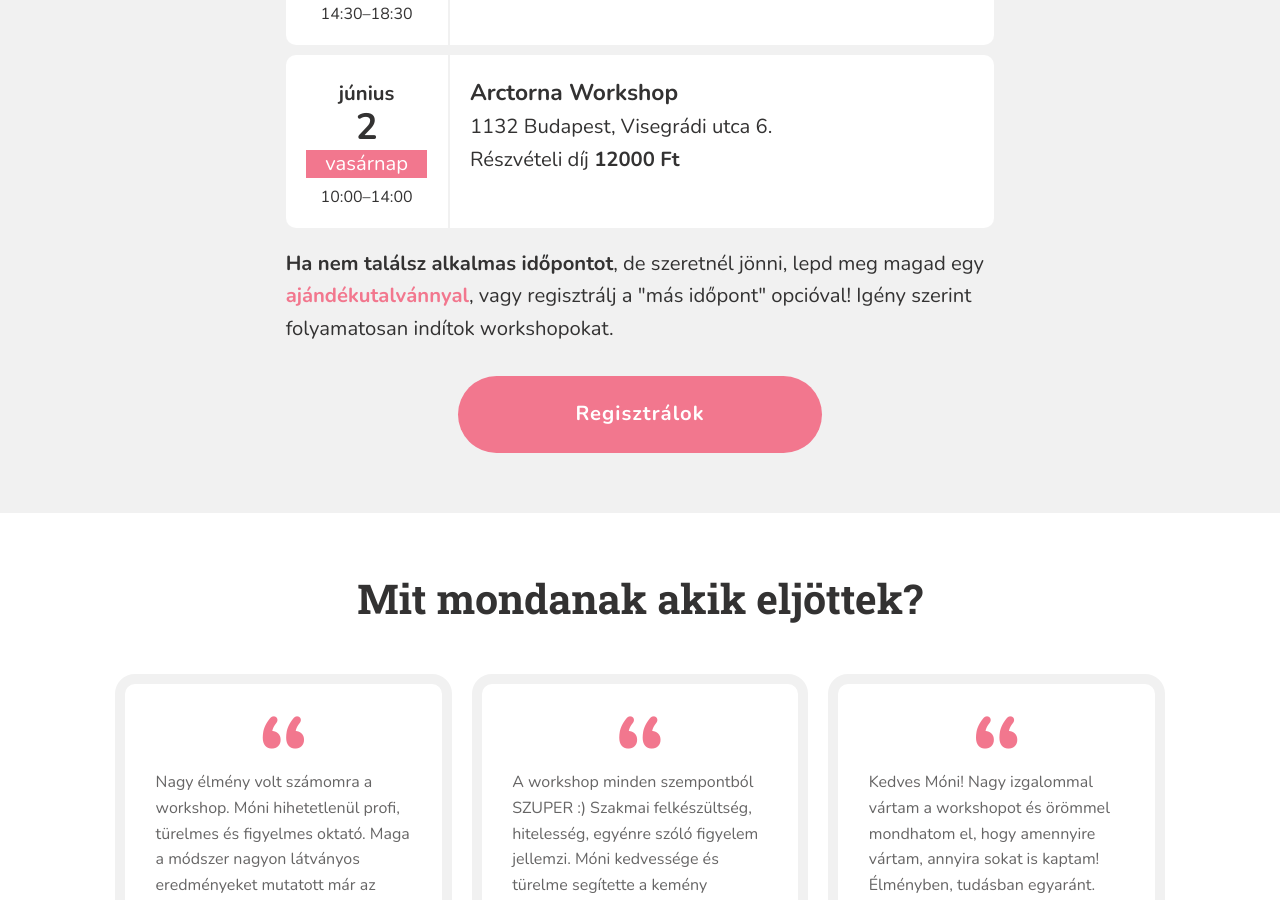
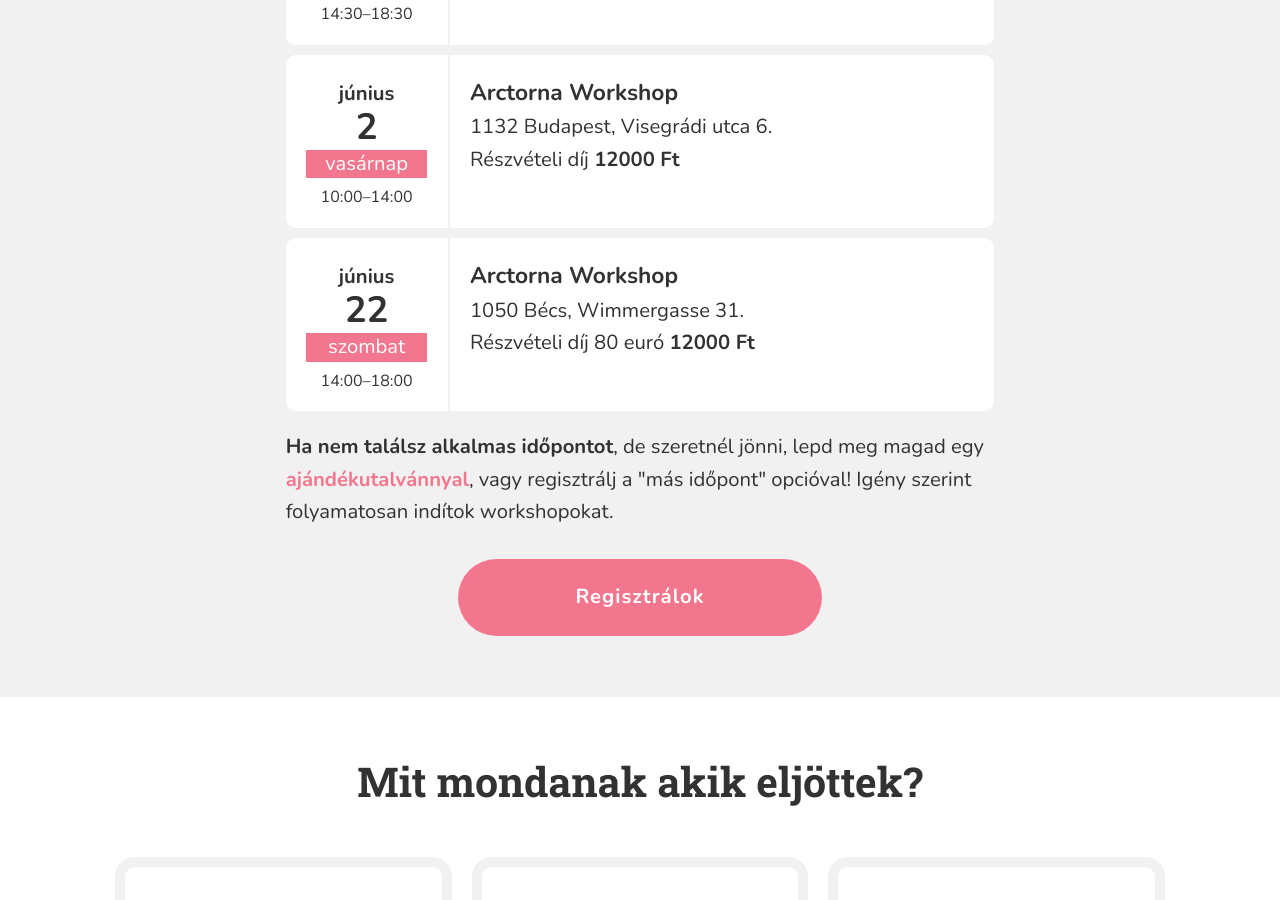
Before and after one commit to monikamudra/arctorna, a Jekyll site: the page built from workshop.md, in a window 1280 px wide and 900 px high, scrolled down 2604 px. Built offline with Jekyll 4.4.1, drawn with Linux system fonts in a browser that asks for light colours.

Commit message:
Add new workshop event

```diff
--- a/_data/workshop.yaml
+++ b/_data/workshop.yaml
@@ -28,3 +28,10 @@
     title: Arctorna Workshop
     address: 1132 Budapest, Visegrádi utca 6.
   -
+    date: 2019-6-22T10:00
+    start: "14:00"
+    end: "18:00"
+    title: Arctorna Workshop
+    address: 1050 Bécs, Wimmergasse 31.
+    price_desc: Részvételi díj 80 euró
+  -
```
